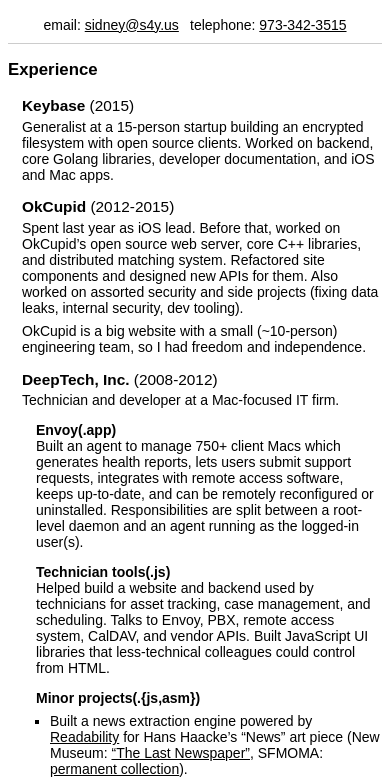
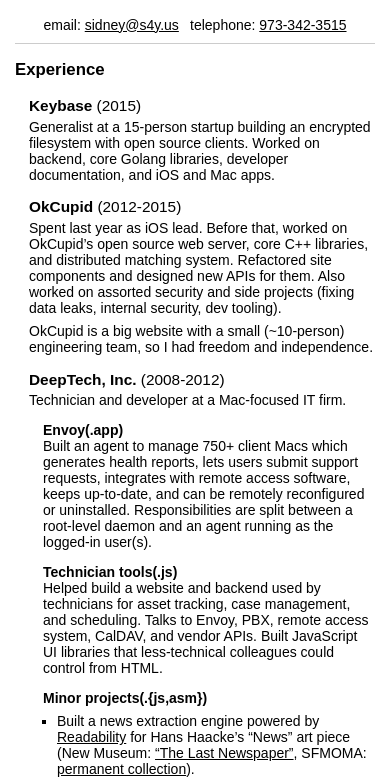
Before and after one commit to s4y/resume, a plain HTML site: page index.html in a window 390 px wide. Shown: the part 46-827 px from the top of the page. Drawn offline with Linux system fonts and the light colour scheme.

Commit message:
Make mobile friendly

```diff
--- a/index.html
+++ b/index.html
@@ -3,6 +3,7 @@
 <html>
 <head>
 	<meta http-equiv="Content-Type" content="text/html; charset=utf-8">
+	<meta name="viewport" content="width=device-width, initial-scale=1">
 	<title>Sidney San Mart&iacute;n &ndash; R&eacute;sum&eacute;</title>
 	<link rel="stylesheet" href="style.css">
 </head>
--- a/style.css
+++ b/style.css
@@ -1,5 +1,7 @@
 body{
 	font: 14px arial, sans-serif;
+	-webkit-text-size-adjust: 100%;
+	padding: 0 0.5em;
 }
 .error{
 	background: #FCC;
```
